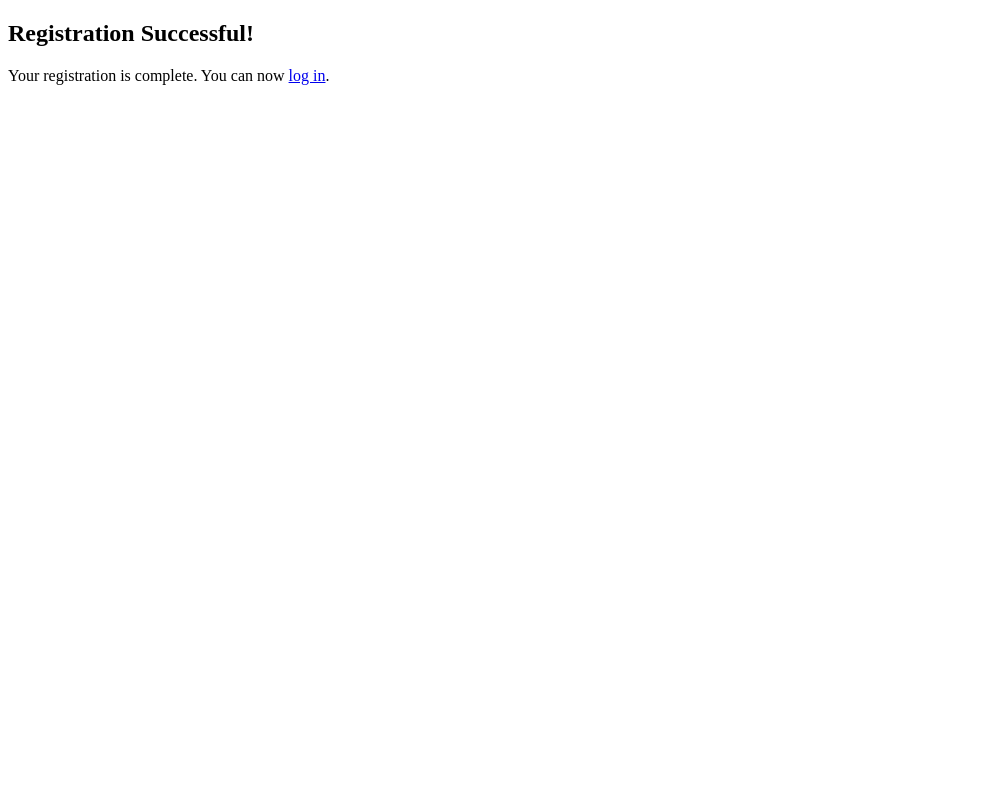
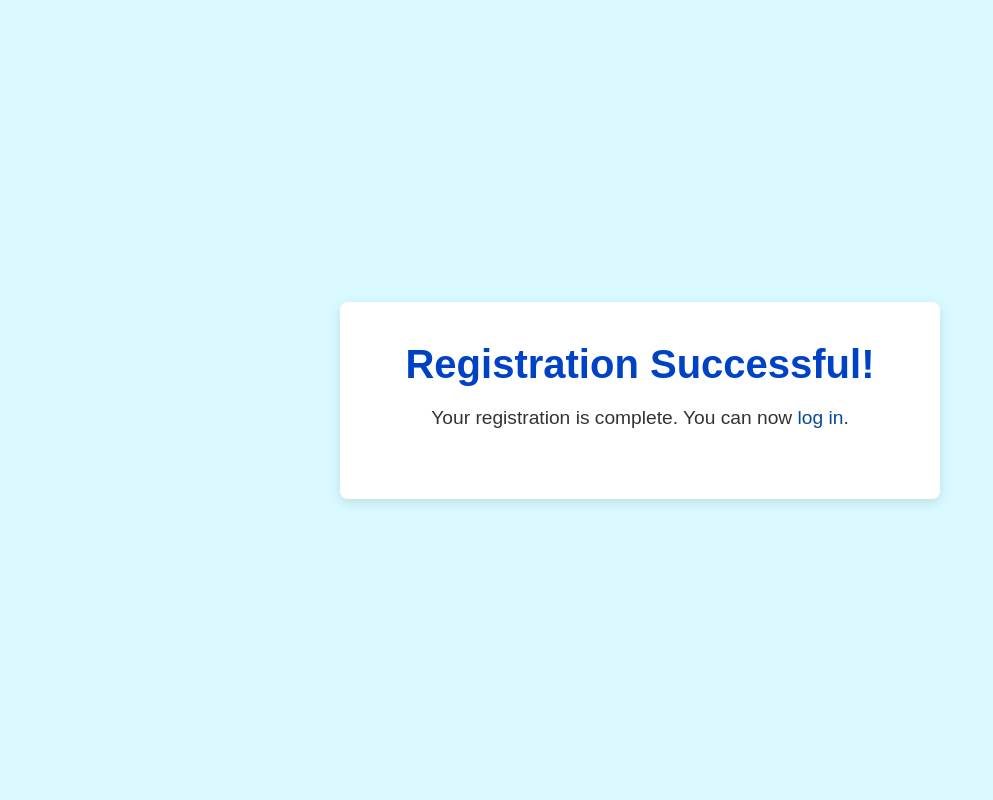
Before and after one commit to bardatt1/ArdaJacaQuietaRepo, a Django app: page /register/complete/ in a window 1280 px wide. Shown: the whole page, without its empty margins (0-993 px from the left). Run offline with Django 5.2, Linux system fonts and the light colour scheme.

Commit message:
successfull register

```diff
--- /dev/null
+++ b/prms/doctor/static/registration_complete.css
@@ -0,0 +1,55 @@
+/* Reset basic styles */
+* {
+    margin: 0;
+    padding: 0;
+    box-sizing: border-box;
+}
+
+/* Fullscreen settings */
+body {
+    font-family: 'Arial', sans-serif;
+    background-color: #d8f9ff; /* Lightest background color */
+    color: #333; /* Text color */
+    display: flex;
+    justify-content: center;
+    align-items: center;
+    height: 100vh; /* Full viewport height */
+    margin: 0;
+}
+
+/* Container for the message */
+.message-container {
+    text-align: center; /* Center the text */
+    background-color: #ffffff; /* White background for the message */
+    border-radius: 8px; /* Rounded corners */
+    box-shadow: 0 4px 12px rgba(0, 0, 0, 0.1); /* Subtle shadow */
+    padding: 40px; /* Padding around the text */
+    width: 90vw; /* Responsive width */
+    max-width: 600px; /* Maximum width for larger screens */
+}
+
+/* Heading Styles */
+h2 {
+    font-size: 2.5em; /* Larger font for title */
+    color: #0042c5; /* Use your first color for the heading */
+    margin-bottom: 20px; /* Space below the heading */
+}
+
+/* Paragraph Styles */
+p {
+    font-size: 1.2em; /* Slightly larger font for the paragraph */
+    color: #333; /* Text color */
+    margin-bottom: 30px; /* Space below the paragraph */
+}
+
+/* Link Styles */
+a {
+    color: #074a97; /* Use your second color for links */
+    text-decoration: none; /* Remove underline */
+    transition: color 0.3s; /* Smooth color transition */
+}
+
+a:hover {
+    color: #8aecff; /* Change to your third color on hover */
+    text-decoration: underline; /* Underline on hover */
+}
--- a/prms/doctor/templates/registration_complete.html
+++ b/prms/doctor/templates/registration_complete.html
@@ -1,12 +1,17 @@
+{% load static %}
+
 <!DOCTYPE html>
 <html lang="en">
 <head>
     <meta charset="UTF-8">
     <meta name="viewport" content="width=device-width, initial-scale=1.0">
     <title>Registration Complete</title>
+    <link rel="stylesheet" href="{% static 'registration_complete.css' %}"> <!-- Link to CSS file -->
 </head>
 <body>
-    <h2>Registration Successful!</h2>
-    <p>Your registration is complete. You can now <a href="{% url 'login' %}">log in</a>.</p>
+    <div class="message-container">
+        <h2>Registration Successful!</h2>
+        <p>Your registration is complete. You can now <a href="{% url 'login' %}">log in</a>.</p>
+    </div>
 </body>
 </html>
```
Also changed, not shown: prms/db.sqlite3.
